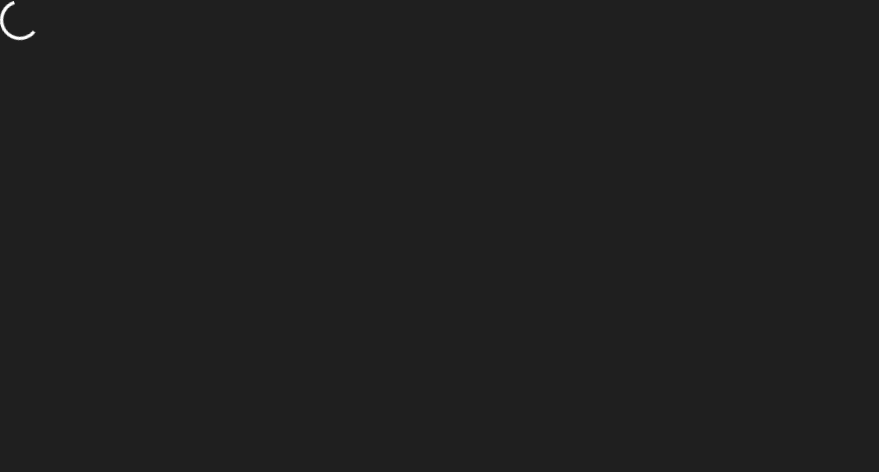
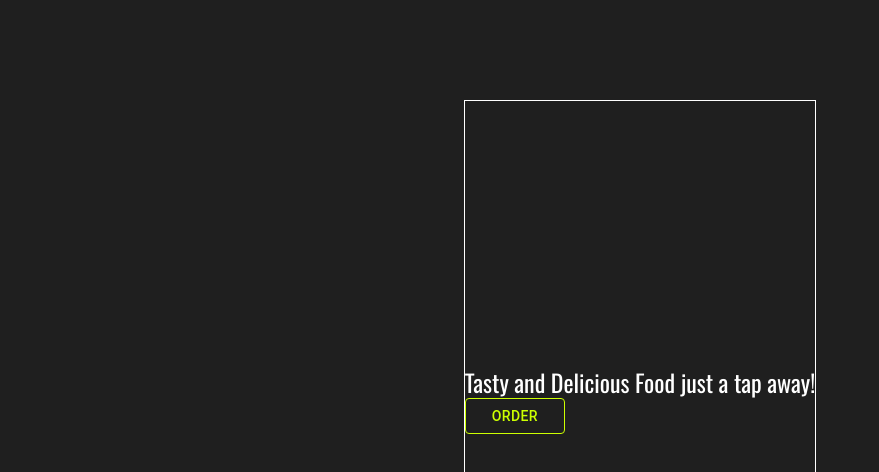
Before and after one commit to PYAG1/React-food-ordering-app, a React (Create React App) app: page / in a window 1280 px wide. Shown: the top 472 px of the page, without its empty margins (0-879 px from the left). Built offline with nearby package versions, Linux system fonts and the light colour scheme.

Commit message:
commit-2

```diff
--- a/public/index.html
+++ b/public/index.html
@@ -5,6 +5,7 @@
     <link rel="icon" href="%PUBLIC_URL%/favicon.ico" />
     <meta name="viewport" content="width=device-width, initial-scale=1" />
     <meta name="theme-color" content="#000000" />
+    <link rel="preconnect" href="https://fonts.googleapis.com"><link rel="preconnect" href="https://fonts.gstatic.com" crossorigin><link href="https://fonts.googleapis.com/css2?family=Oswald&display=swap" rel="stylesheet">
     <meta
       name="description"
       content="Web site created using create-react-app"
--- a/src/components/firstpage.js
+++ b/src/components/firstpage.js
@@ -1,5 +1,8 @@
 import React, { useEffect,useState } from 'react'
 import CircularProgress from '@mui/material/CircularProgress';
+import image1 from '../images/bgimg.jpg'
+import {CiBurger} from 'react-icons/ci'
+import { Button } from '@mui/material';
 
 export default function Firstpage() {
 
@@ -11,9 +14,33 @@ export default function Firstpage() {
     }, 2000);
   },[])
   return (
-    <div className='bg-[#1f1f1f] w-full h-screen'>
-<div className=' text-[white]'>
-<CircularProgress color='inherit'/>
+
+
+    <div className=' bg-[#1f1f1f] w-full h-screen flex felx-col justify-center items-center p-[3em]'>
+
+
+<div className={show ? 'border flex flex-col items-center h-[200px] justify-evenly':'border flex flex-col items-center h-[600px]  justify-evenly'}>
+
+
+{show && (<div className='flex flex-col items-center text-[white] pt-3 '>
+<CiBurger size={60} className='text-[#ccff01]'/>
+
+<CircularProgress color='inherit' />
+</div>)}
+
+
+{
+  !show && (
+
+      <div className='text-[#ccff01] flex flex-col'>
+        <p className=' text-2xl text-center text-[white] font-[Oswald]'>Tasty and Delicious Food just a tap away!</p>
+        <Button variant="outlined" className='w-[100px]'  color="inherit">
+          Order
+        </Button>
+
+      </div>
+  )
+}
 </div>
     </div>
   )
--- a/src/index.css
+++ b/src/index.css
@@ -16,3 +16,11 @@ code {
   font-family: source-code-pro, Menlo, Monaco, Consolas, 'Courier New',
     monospace;
 }
+.img{
+  background-image: url('images/bgimg.jpg');
+  background-repeat: no-repeat;
+  background-size: contain;
+}
+.border{
+  border:solid 1px white
+}
```
Also changed, not shown: 1 other file (tests, documents, lock files or other folders).
